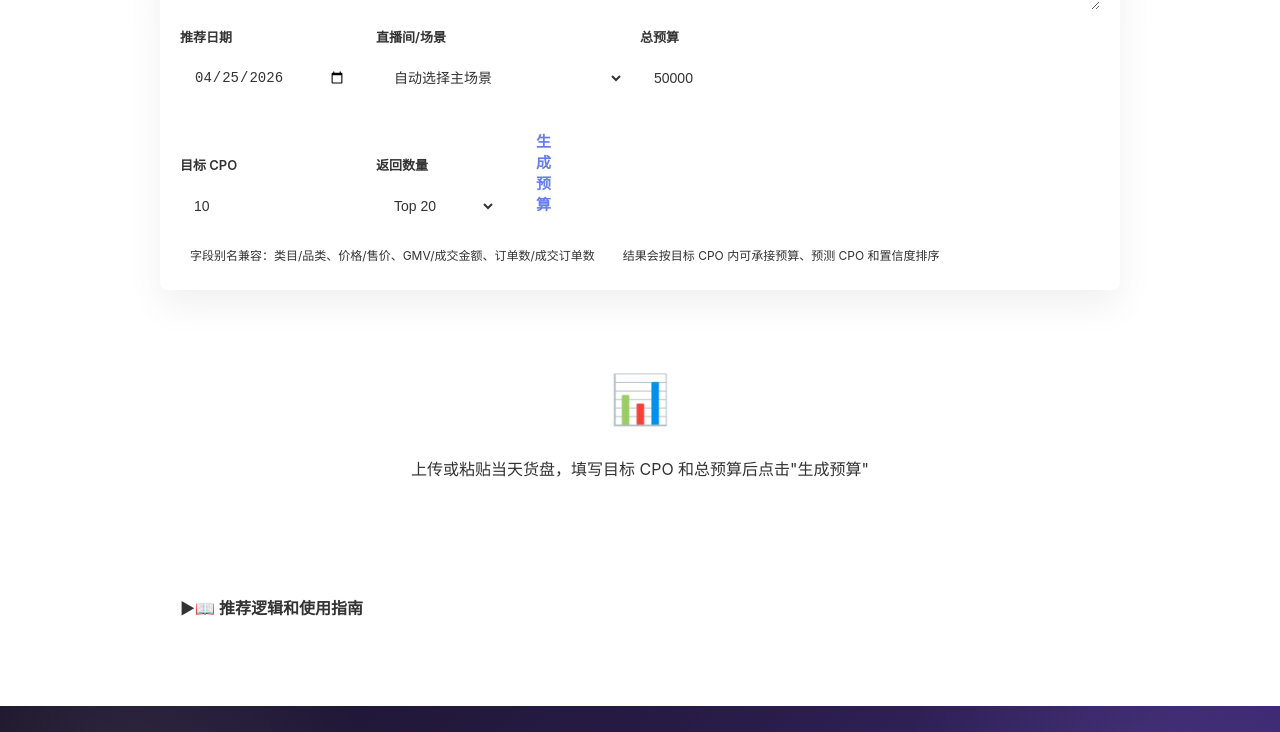
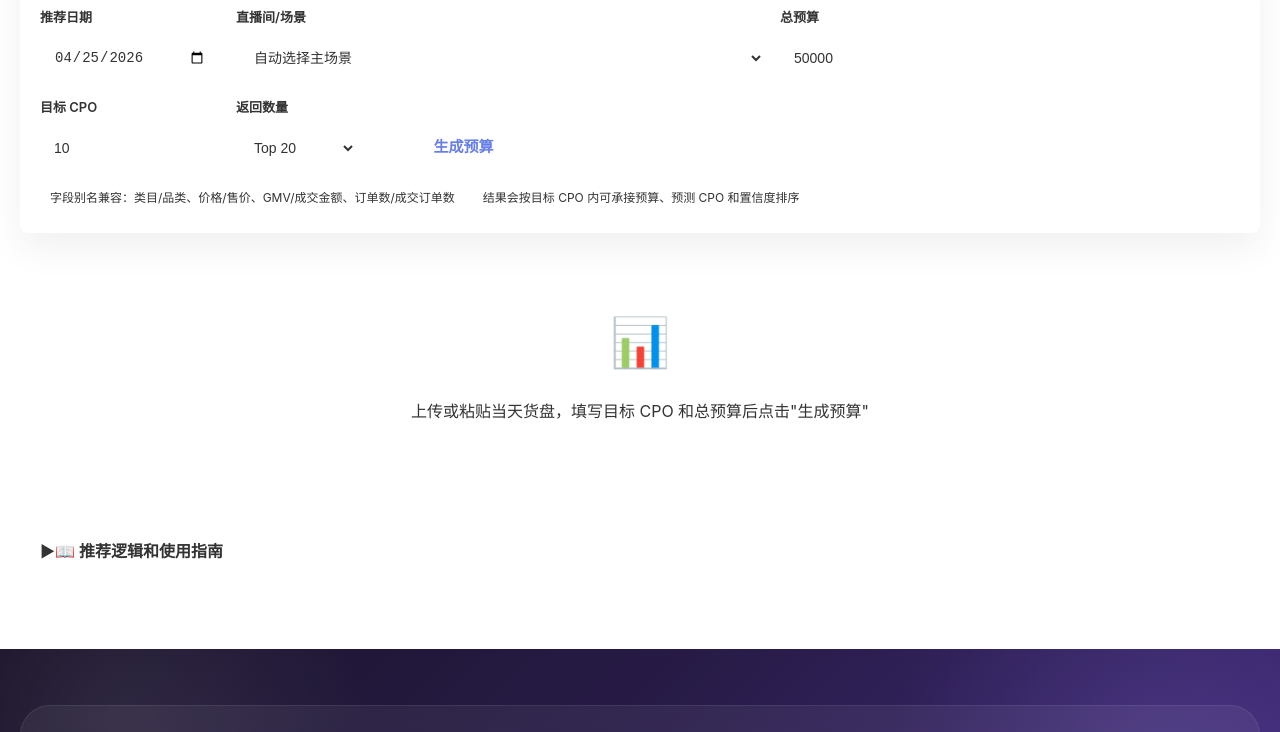
Before and after one commit to zongjianhu39-crypto/guanggaozhitou, a website: page conversion-prediction.html in a window 1280 px wide. Shown: the part 913-1645 px from the top of the page. Drawn offline with Linux system fonts and the light colour scheme; no server answers; sample sign-in values are in the browser's storage.

Commit message:
update website

```diff
--- a/conversion-prediction.html
+++ b/conversion-prediction.html
@@ -6,7 +6,7 @@
     <meta name="viewport" content="width=device-width, initial-scale=1.0">
     <title>货盘人群推荐 - 广告智投工作台</title>
     <meta name="description" content="基于每日达人直播间货盘和历史投放表现推荐可测试人群">
-    <link rel="stylesheet" href="style.css?v=20260406k">
+    <link rel="stylesheet" href="style.css?v=20260426a">
     <link rel="stylesheet" href="assets/css/conversion-prediction.css?v=20260426a">
     <link rel="icon" type="image/svg+xml" href="favicon.svg">
 </head>
--- a/style.css
+++ b/style.css
@@ -36,7 +36,7 @@ a:hover { color: var(--primary-dark); }
 
 /* 容器 */
 .container {
-    max-width: 1000px;
+    max-width: 100%;
     margin: 0 auto;
     padding: 0 20px;
 }
```
